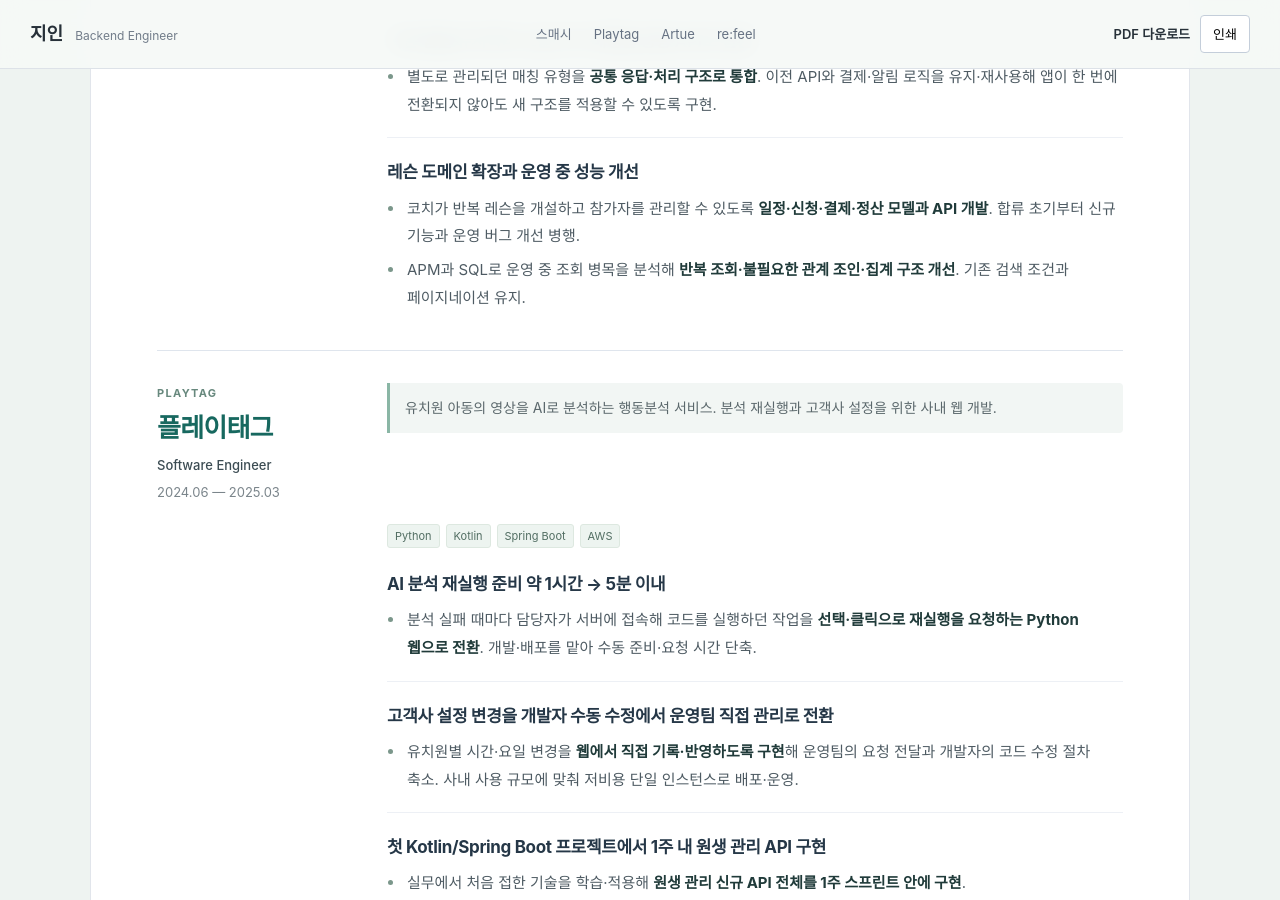
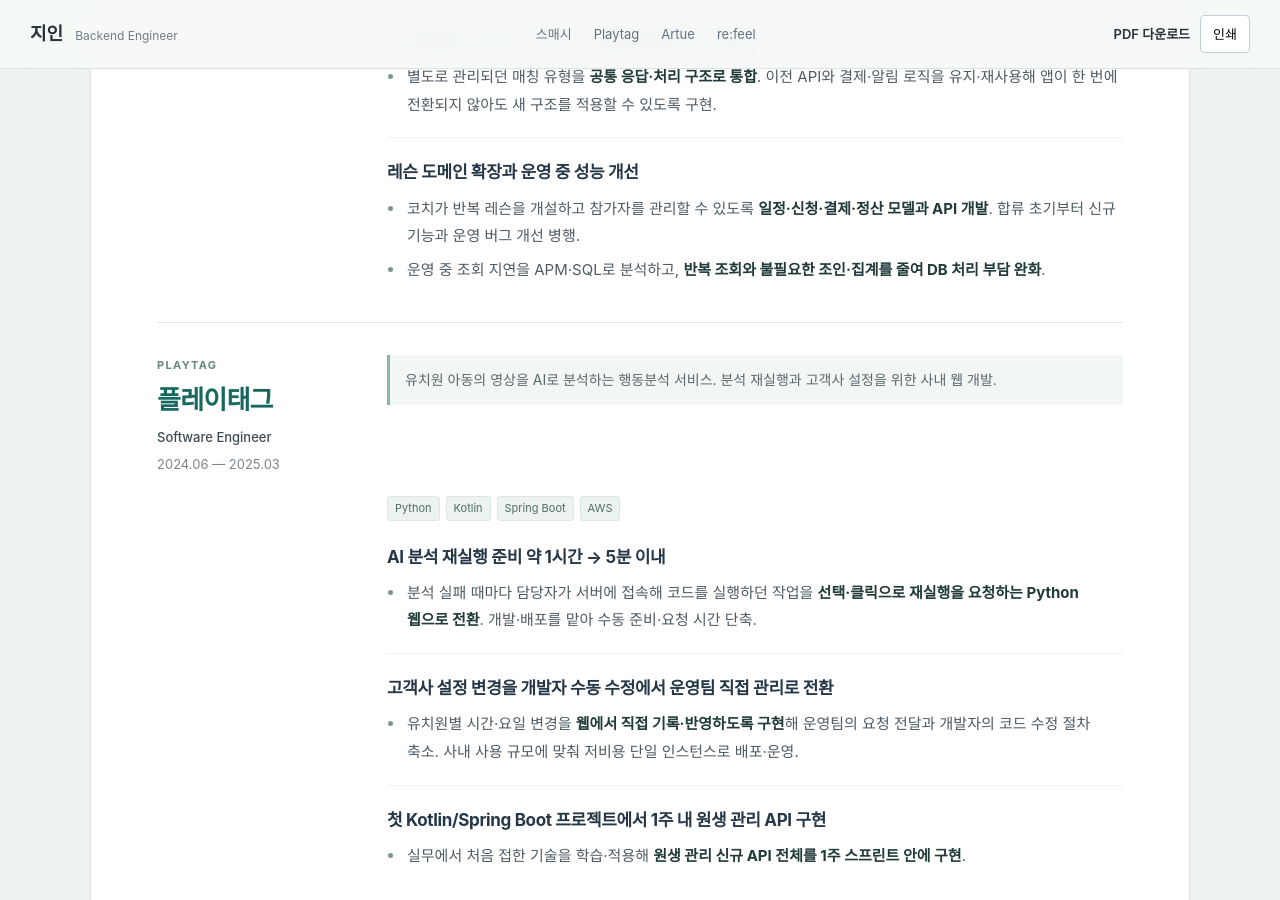
Before and after one commit to inji0129/inji0129.github.io, a Jekyll site: the page built from index.html, in a window 1280 px wide and 900 px high, scrolled down 1744 px. Built offline with Jekyll 4.4.1, drawn with Linux system fonts in a browser that asks for light colours.

Commit message:
Clarify database optimization impact wording

```diff
--- a/_data/general.json
+++ b/_data/general.json
@@ -55,7 +55,7 @@
           "title": "레슨 도메인 확장과 운영 중 성능 개선",
           "bullets": [
             "코치가 반복 레슨을 개설하고 참가자를 관리할 수 있도록 **일정·신청·결제·정산 모델과 API 개발**. 합류 초기부터 신규 기능과 운영 버그 개선 병행.",
-            "APM과 SQL로 운영 중 조회 병목을 분석해 **반복 조회·불필요한 관계 조인·집계 구조 개선**. 기존 검색 조건과 페이지네이션 유지."
+            "운영 중 조회 지연을 APM·SQL로 분석하고, **반복 조회와 불필요한 조인·집계를 줄여 DB 처리 부담 완화**."
           ]
         }
       ]
--- a/_layouts/general.html
+++ b/_layouts/general.html
@@ -1,5 +1,5 @@
-<!doctype html><html lang="ko"><head><meta charset="utf-8"><meta name="viewport" content="width=device-width,initial-scale=1"><meta name="description" content="백엔드 엔지니어 지인. 결제·환불 안정성, 운영 자동화와 제품 개발 경험."><title>{{ page.title }}</title><link rel="stylesheet" href="/assets/general.css?v=20261124k"><script src="/assets/general.js" defer></script></head><body>
-<div class="topbar"><a class="brand" href="#top">지인<span>Backend Engineer</span></a><nav aria-label="경력 탐색"><a href="#smaxh">스매시</a><a href="#playtag">Playtag</a><a href="#artue">Artue</a><a href="#refeel">re:feel</a></nav><div class="actions"><a href="/assets/지인_이력서.pdf?v=20261124k" download>PDF 다운로드</a><button type="button" id="print">인쇄</button></div></div>
+<!doctype html><html lang="ko"><head><meta charset="utf-8"><meta name="viewport" content="width=device-width,initial-scale=1"><meta name="description" content="백엔드 엔지니어 지인. 결제·환불 안정성, 운영 자동화와 제품 개발 경험."><title>{{ page.title }}</title><link rel="stylesheet" href="/assets/general.css?v=20261124l"><script src="/assets/general.js" defer></script></head><body>
+<div class="topbar"><a class="brand" href="#top">지인<span>Backend Engineer</span></a><nav aria-label="경력 탐색"><a href="#smaxh">스매시</a><a href="#playtag">Playtag</a><a href="#artue">Artue</a><a href="#refeel">re:feel</a></nav><div class="actions"><a href="/assets/지인_이력서.pdf?v=20261124l" download>PDF 다운로드</a><button type="button" id="print">인쇄</button></div></div>
 <main id="top"><header class="hero"><p class="eyebrow">BACKEND ENGINEER</p><h1>지인<span>기능을 만들고, 운영의 복잡함을 줄이는 개발자</span></h1><div class="contact"><a href="mailto:jiinwllds@gmail.com">jiinwllds@gmail.com</a><a href="https://github.com/inji0129">GitHub · inji0129</a></div><div class="intro">{% for paragraph in site.data.general.intro %}{{ paragraph | markdownify }}{% endfor %}</div></header>
 <section class="selected" aria-labelledby="selected-title"><div class="section-top"><h2 id="selected-title">핵심 경험</h2><span>최적화 · 비용 효율 · 인프라</span></div><div class="selected-grid"><a href="#playtag"><p class="eyebrow">OPERATIONS · 업무 최적화</p><h3>재실행 준비 1시간을<br>5분 이내로</h3><p>수동 실행·설정 변경을 사내 웹으로 전환해 운영 업무 단축</p></a><a href="#artue"><p class="eyebrow">AWS · 비용과 실행 구조</p><h3>서버 사양과<br>확장 정책을 함께 조정</h3><p>EC2 사양 축소, CPU 기반 확장과 환경별 용량 설정 관리</p></a><a href="#smaxh"><p class="eyebrow">ARCHITECTURE · 인증과 계정</p><h3>앱·웹 세션 분리,<br>국가별 계정 통합</h3><p>소셜 로그인과 글로벌 사용자 계정을 연결하는 백엔드 구조 설계</p></a></div></section>
 <section class="experience"><div class="section-top"><h2>경력 및 프로젝트</h2><span>직접 수행한 작업과 기여</span></div>{% for company in site.data.general.companies %}<section class="company" id="{{ company.id }}"><header class="company-heading"><div><p class="eyebrow">{{ company.label }}</p><h2>{{ company.name }}</h2><p class="role">{{ company.role }}</p><p class="dates">{{ company.dates }}</p></div><p class="description">{{ company.description }}</p></header><div class="company-detail"><div class="tags">{% for tech in company.stack %}<span>{{ tech }}</span>{% endfor %}</div>{% for work in company.works %}<article class="work"><h3>{{ work.title }}</h3><ul>{% for bullet in work.bullets %}<li{% if bullet contains "측정 범위:" %} class="measurement-note"{% endif %}>{{ bullet | markdownify }}</li>{% endfor %}</ul></article>{% endfor %}</div></section>{% endfor %}</section>
```
Also changed, not shown: 1 other file.
